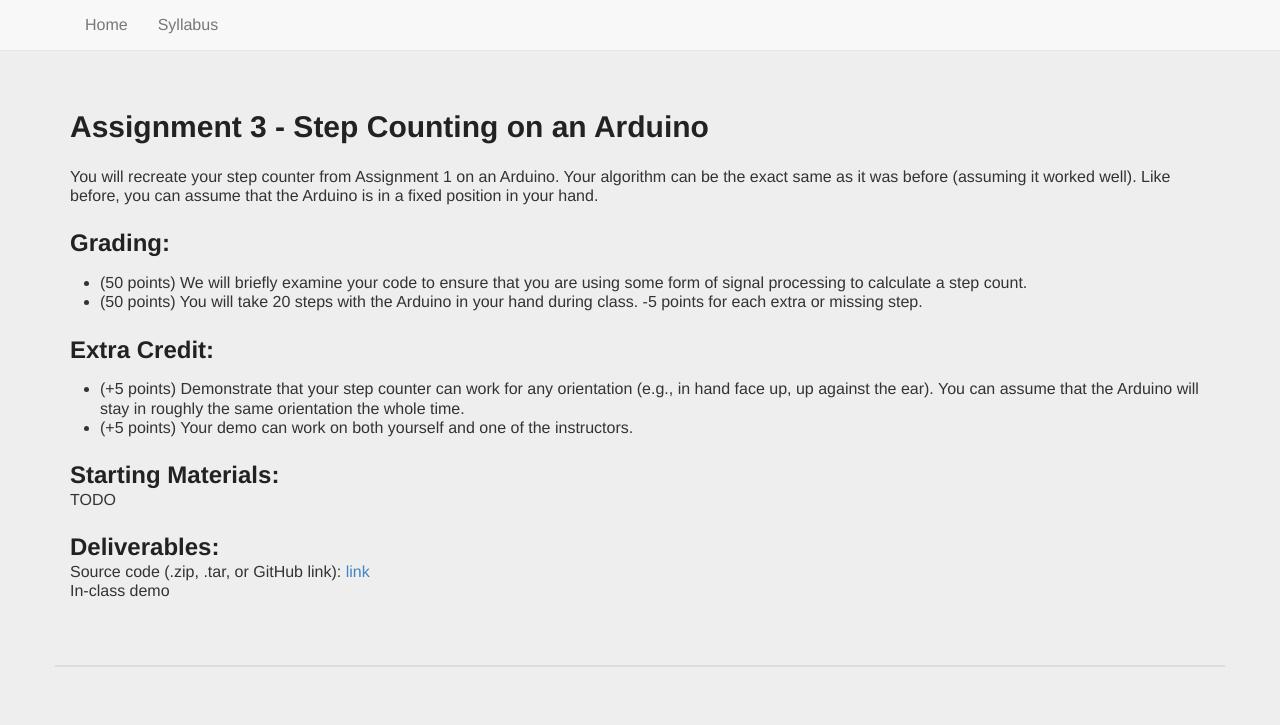
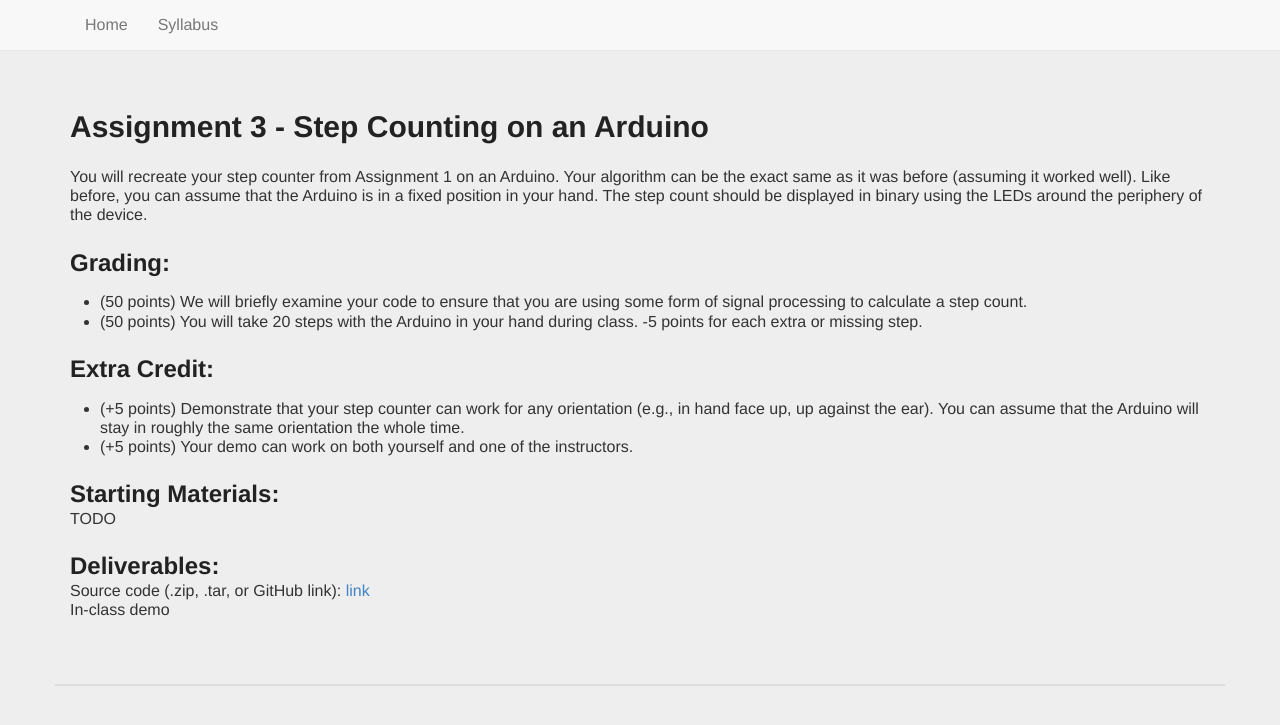
Before and after one commit to mariakakis/mhealth-course, a Jekyll site: the page built from _assignments/assignment3.md, in a window 1280 px wide. Shown: the top 725 px of the page. Built offline with Jekyll 4.4.1, drawn with Linux system fonts in a browser that asks for light colours; some web fonts are replaced.

Commit message:
updating assignments

```diff
--- a/_assignments/assignment3.md
+++ b/_assignments/assignment3.md
@@ -4,7 +4,7 @@
 assigned_class_index: 5
 due_class_index: 7
 summary: |
-    You will recreate your step counter from Assignment 1 on an Arduino. Your algorithm can be the exact same as it was before (assuming it worked well). Like before, you can assume that the Arduino is in a fixed position in your hand.
+    You will recreate your step counter from Assignment 1 on an Arduino. Your algorithm can be the exact same as it was before (assuming it worked well). Like before, you can assume that the Arduino is in a fixed position in your hand. The step count should be displayed in binary using the LEDs around the periphery of the device.
 grading:
 - (50 points) We will briefly examine your code to ensure that you are using some form of signal processing to calculate a step count.
 - (50 points) You will take 20 steps with the Arduino in your hand during class. -5 points for each extra or missing step.
```
